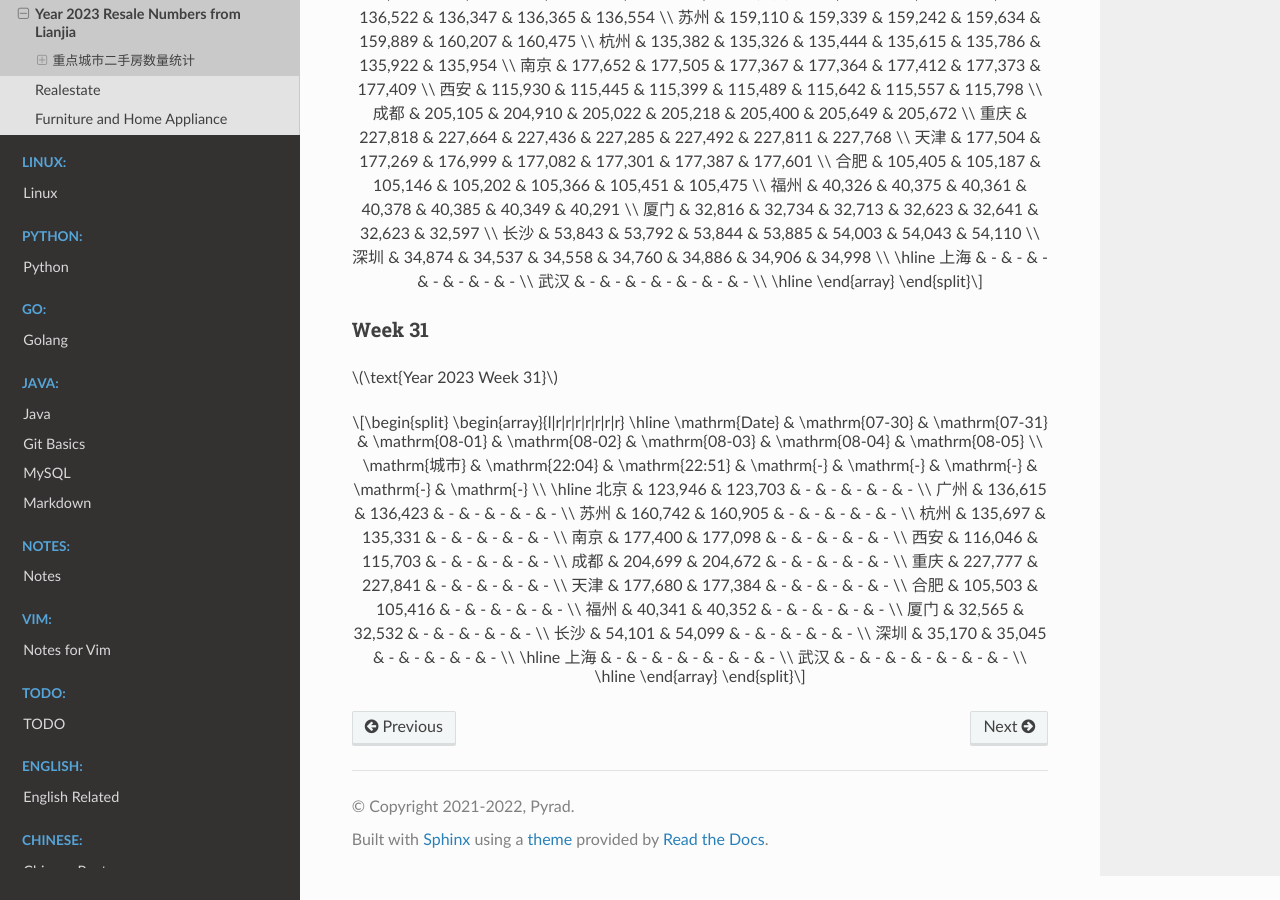
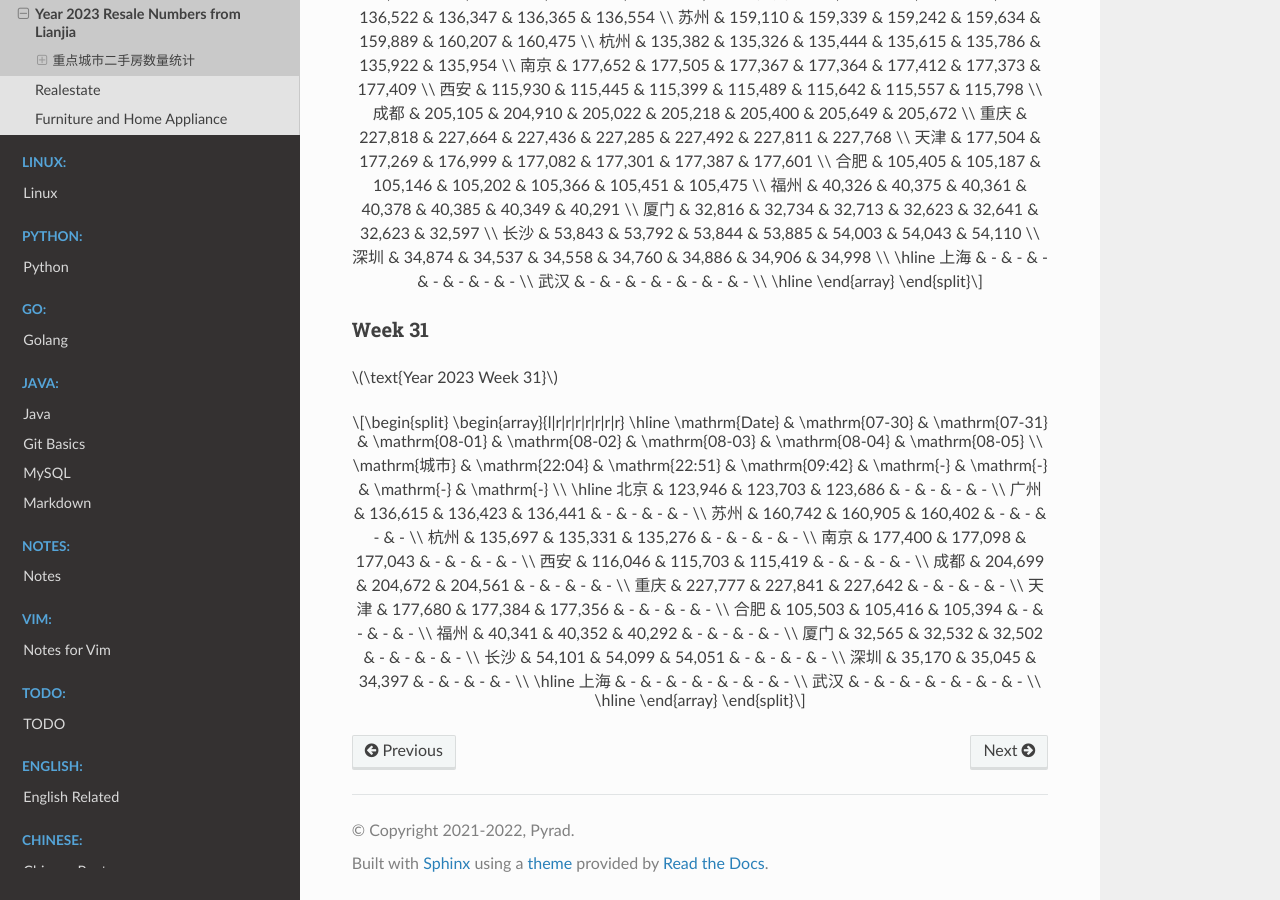
Before and after one commit to Pyrad/pyradnotes, a Sphinx documentation site: the page built from source/RealEstate/resalenumbers2023.md, in a window 1280 px wide and 900 px high, scrolled down 10366 px. Built offline with Sphinx 7.4.7 and the Read the Docs theme 2.0.0, drawn with Linux system fonts in a browser that asks for light colours; a script that is not in the unit is left out.

Commit message:
Realestate Update resale numbers 2023-08-01 09:45

```diff
--- a/source/RealEstate/resalenumbers2023.md
+++ b/source/RealEstate/resalenumbers2023.md
@@ -706,22 +706,22 @@ $$
 \begin{array}{l|r|r|r|r|r|r|r}
 \hline
 \mathrm{Date} & \mathrm{07-30} & \mathrm{07-31} & \mathrm{08-01} & \mathrm{08-02} & \mathrm{08-03} & \mathrm{08-04} & \mathrm{08-05} \\
-\mathrm{城市} & \mathrm{22:04} & \mathrm{22:51} & \mathrm{-} & \mathrm{-} & \mathrm{-} & \mathrm{-} & \mathrm{-} \\
+\mathrm{城市} & \mathrm{22:04} & \mathrm{22:51} & \mathrm{09:42} & \mathrm{-} & \mathrm{-} & \mathrm{-} & \mathrm{-} \\
 \hline
-北京 & 123,946 & 123,703 & - & - & - & - & - \\
-广州 & 136,615 & 136,423 & - & - & - & - & - \\
-苏州 & 160,742 & 160,905 & - & - & - & - & - \\
-杭州 & 135,697 & 135,331 & - & - & - & - & - \\
-南京 & 177,400 & 177,098 & - & - & - & - & - \\
-西安 & 116,046 & 115,703 & - & - & - & - & - \\
-成都 & 204,699 & 204,672 & - & - & - & - & - \\
-重庆 & 227,777 & 227,841 & - & - & - & - & - \\
-天津 & 177,680 & 177,384 & - & - & - & - & - \\
-合肥 & 105,503 & 105,416 & - & - & - & - & - \\
-福州 & 40,341 & 40,352 & - & - & - & - & - \\
-厦门 & 32,565 & 32,532 & - & - & - & - & - \\
-长沙 & 54,101 & 54,099 & - & - & - & - & - \\
-深圳 & 35,170 & 35,045 & - & - & - & - & - \\
+北京 & 123,946 & 123,703 & 123,686 & - & - & - & - \\
+广州 & 136,615 & 136,423 & 136,441 & - & - & - & - \\
+苏州 & 160,742 & 160,905 & 160,402 & - & - & - & - \\
+杭州 & 135,697 & 135,331 & 135,276 & - & - & - & - \\
+南京 & 177,400 & 177,098 & 177,043 & - & - & - & - \\
+西安 & 116,046 & 115,703 & 115,419 & - & - & - & - \\
+成都 & 204,699 & 204,672 & 204,561 & - & - & - & - \\
+重庆 & 227,777 & 227,841 & 227,642 & - & - & - & - \\
+天津 & 177,680 & 177,384 & 177,356 & - & - & - & - \\
+合肥 & 105,503 & 105,416 & 105,394 & - & - & - & - \\
+福州 & 40,341 & 40,352 & 40,292 & - & - & - & - \\
+厦门 & 32,565 & 32,532 & 32,502 & - & - & - & - \\
+长沙 & 54,101 & 54,099 & 54,051 & - & - & - & - \\
+深圳 & 35,170 & 35,045 & 34,397 & - & - & - & - \\
 \hline
 上海 & - & - & - & - & - & - & - \\
 武汉 & - & - & - & - & - & - & - \\
```
Also changed, not shown: 1 other file.
